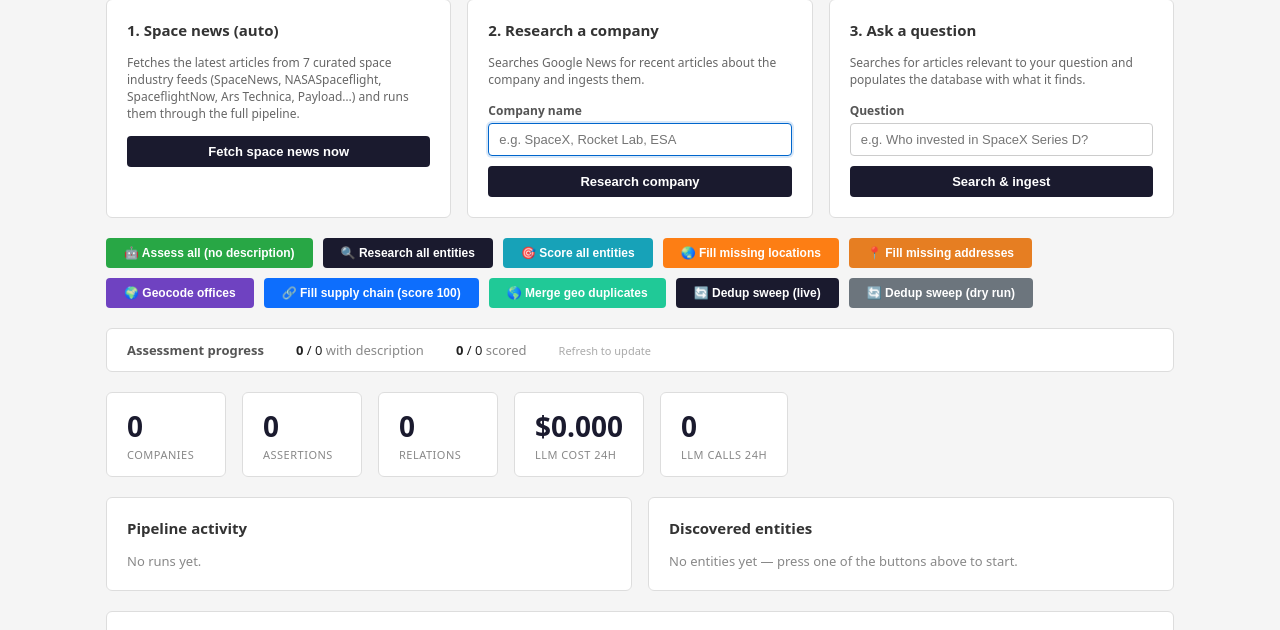
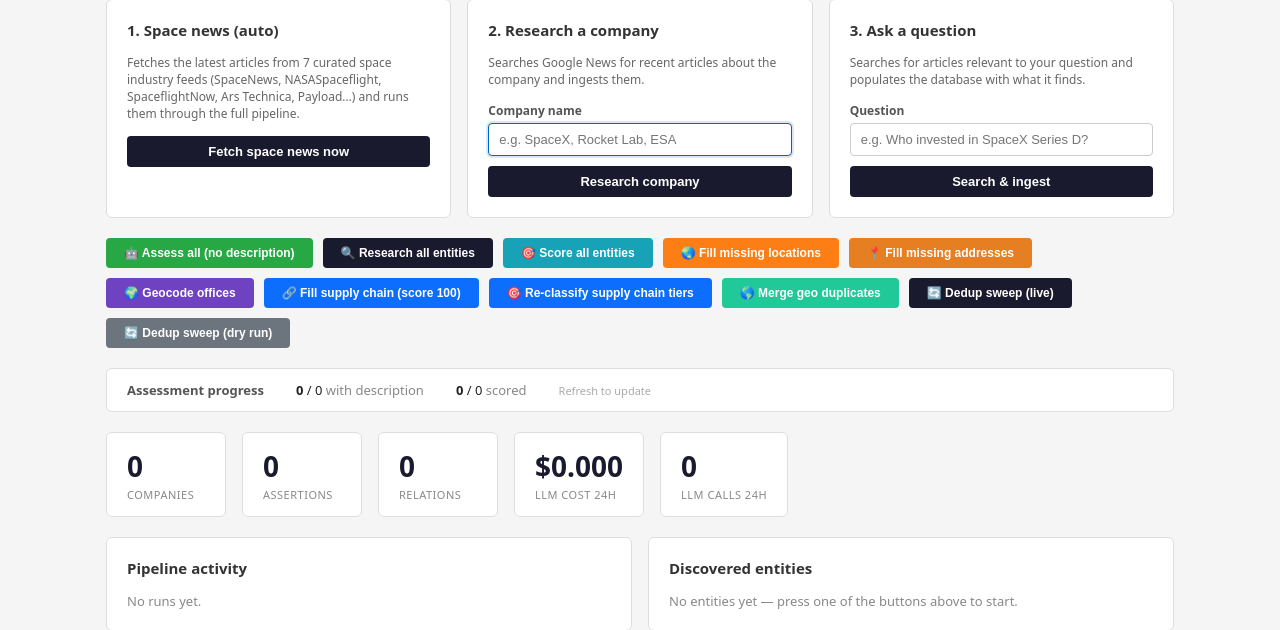
Before and after one commit to lluisforeman-dev/forespace, a Django app: page /curation/ in a window 1280 px wide. Shown: the part 150-780 px from the top of the page. Run offline with Django 4.2, Linux system fonts and the light colour scheme; the visitor is signed in with stand-in values (Sample User, id 1); data that the repository does not hold is empty; parts of the project's set-up code (start-up, migrations or seed data) failed here and were passed over; some libraries are stand-ins or nearby versions.

Commit message:
fix: expand tier LEVEL2 vocab, reclassify .other. entities
- Added instruments, robotics, life_support, re_entry, testing, integration
  to LEVEL2; removed 'other' to force proper classification
- classify_supply_chain_all now also re-queues entities with .other. tiers
- Dashboard button to trigger reclassification

Co-Authored-By: Claude Sonnet 4.6 <noreply@anthropic.com>

```diff
--- a/curation/views.py
+++ b/curation/views.py
@@ -949,7 +949,7 @@ def research_all(request):
 
 @staff_member_required
 def classify_supply_chain_all(request):
-    """Queue classify_supply_chain for all SC-relevant entities with outputs but no tier."""
+    """Queue classify_supply_chain for entities with outputs but no tier, or with .other. tiers."""
     if request.method == 'POST':
         from ingest.tasks.research import classify_supply_chain
         from django.core.cache import cache
@@ -960,12 +960,19 @@ def classify_supply_chain_all(request):
             .filter(attribute_id='value_chain_tier', superseded_at__isnull=True)
             .values_list('entity_id', flat=True)
         )
+        # Entities whose tier still contains '.other.' — need reclassification
+        has_other_tier = set(
+            Assertion.objects
+            .filter(attribute_id='value_chain_tier', value_text__contains='.other.',
+                    superseded_at__isnull=True)
+            .values_list('entity_id', flat=True)
+        )
         has_output = set(
             Assertion.objects
             .filter(attribute_id='output', superseded_at__isnull=True)
             .values_list('entity_id', flat=True)
         )
-        to_classify = has_output - has_tier
+        to_classify = (has_output - has_tier) | (has_output & has_other_tier)
         entities = list(
             Entity.objects
             .filter(id__in=to_classify, entity_type__in=_SC_TYPES)
--- a/ingest/tasks/research.py
+++ b/ingest/tasks/research.py
@@ -1062,7 +1062,8 @@ Given the list of outputs below, assign one or more hierarchical tier paths in t
   LEVEL1: upstream | midstream | downstream
   LEVEL2: propulsion | structures | avionics | software | launch | comms |
           earth_observation | ground_segment | navigation | power | thermal |
-          manufacturing | services | data | finance | other
+          manufacturing | instruments | robotics | life_support | re_entry |
+          services | data | finance | testing | integration
   specifics: short free-text descriptor (e.g. electric_ion, heavy_lift, optical_imagery)
 
 Rules:
--- a/templates/curation/dashboard.html
+++ b/templates/curation/dashboard.html
@@ -109,6 +109,10 @@
   <form method="post" action="{% url 'curation:fill_supply_chain' %}" onsubmit="return confirm('Queue supply chain research for all score=100 entities missing outputs?')">
     {% csrf_token %}
     <button class="btn" style="background:#0d6efd;color:#fff;font-size:12px;">&#128279; Fill supply chain (score 100)</button>
+  </form>
+  <form method="post" action="{% url 'curation:classify_supply_chain_all' %}" onsubmit="return confirm('Re-classify tiers for entities with no tier or .other. tier?')">
+    {% csrf_token %}
+    <button class="btn" style="background:#0d6efd;color:#fff;font-size:12px;">&#127919; Re-classify supply chain tiers</button>
   </form>
   <form method="post" action="{% url 'curation:merge_geography_duplicates' %}" onsubmit="return confirm('Merge geography entities within 500m of each other (same city, different language)?')">
     {% csrf_token %}
```
